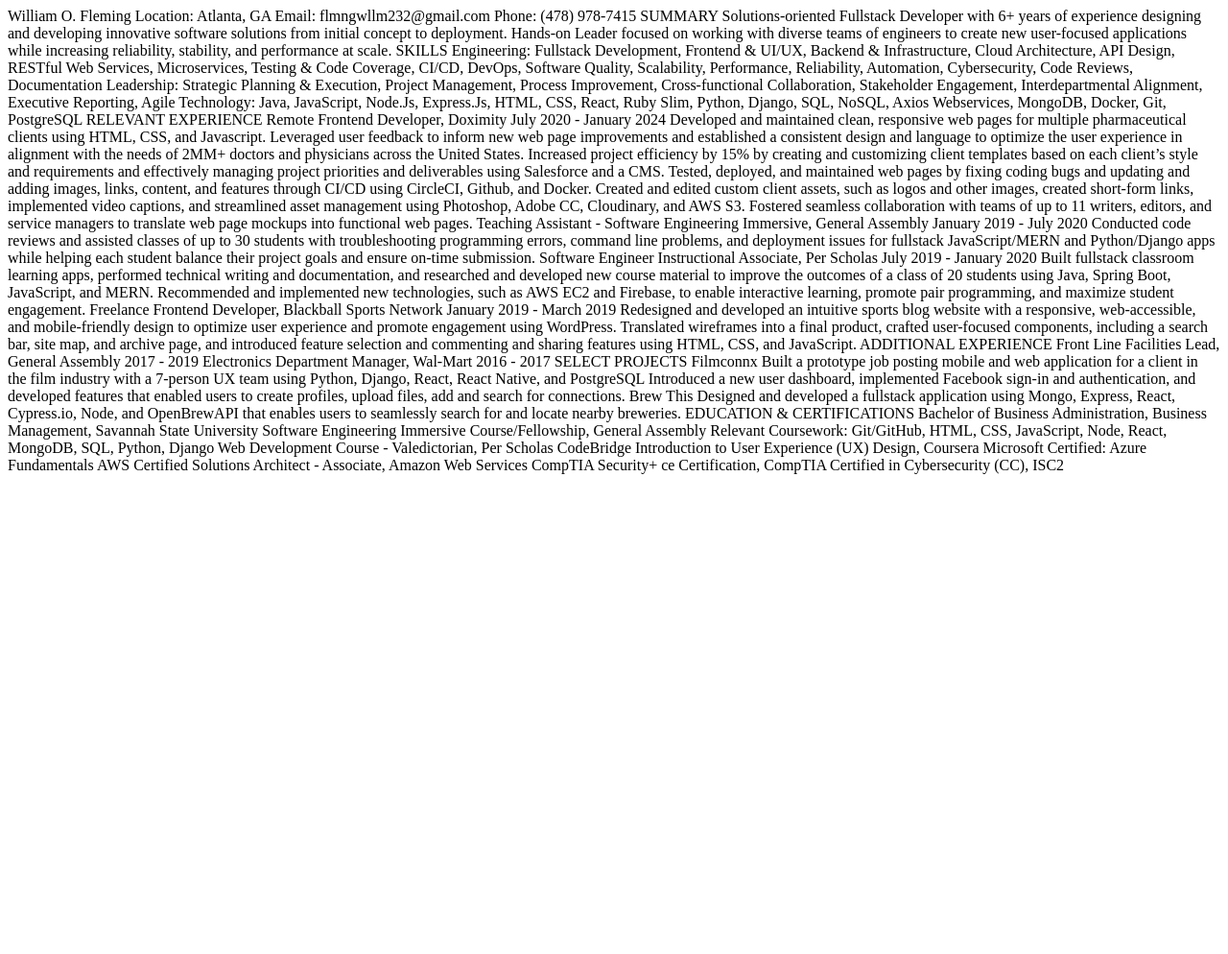
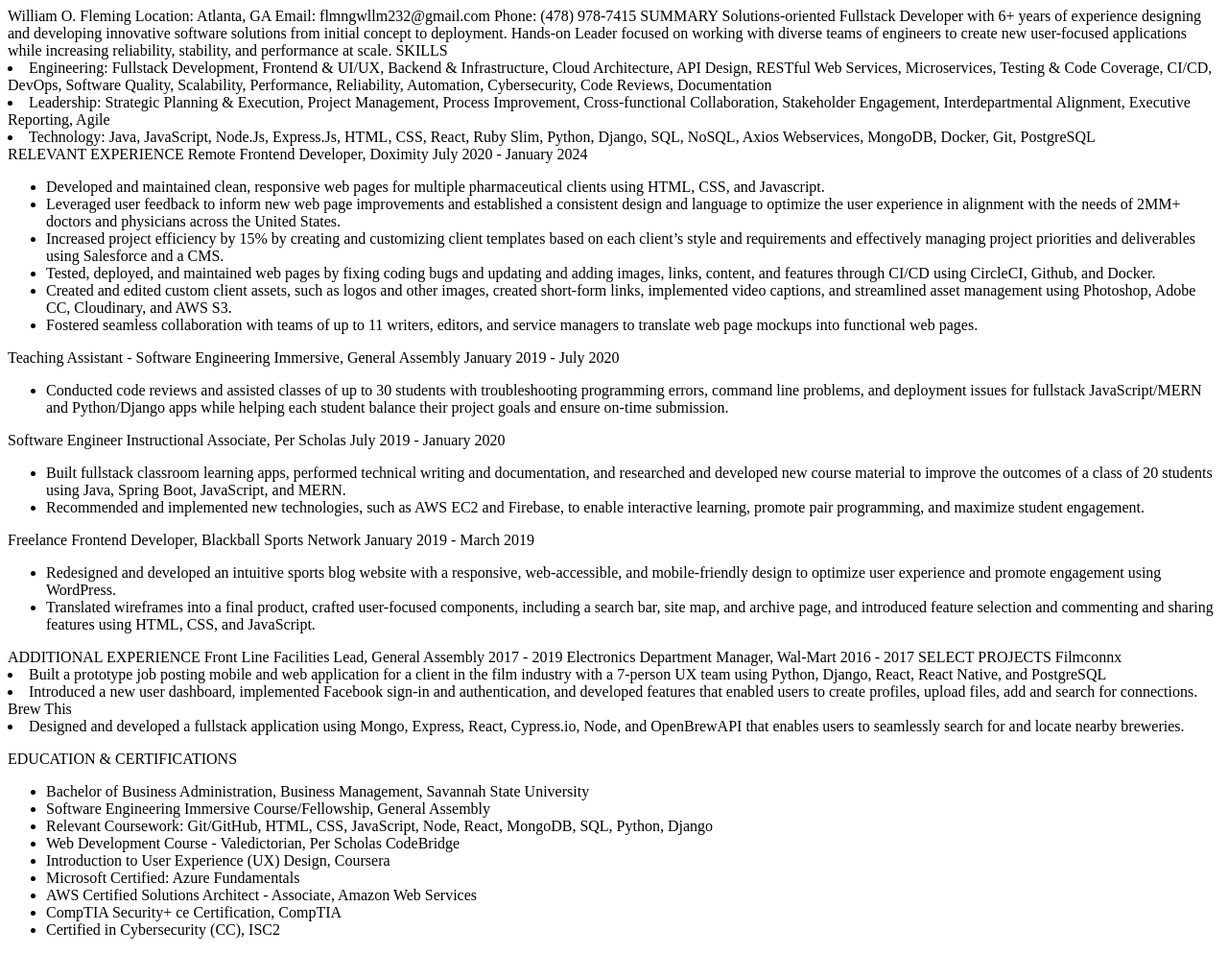
Before and after one commit to flmngwllm/Cloud-Resume, a plain HTML site: page index.html in a window 1280 px wide. Shown: the whole page at 96% size. Before the commit the page ends 800 px from the top, so only its background shows below. Drawn offline with Linux system fonts and the light colour scheme.

Commit message:
added bullet points

```diff
--- a/index.html
+++ b/index.html
@@ -1,6 +1,9 @@
 <!DOCTYPE html>
-<html>
+<html lang="en">
 <head>
+    <meta charset="UTF-8">
+    <meta http-equiv="X-UA-Compatible" content="IE=edge">
+    <meta name="viewport" content="width=device-width, initial-scale=1.0">
     <link rel="stylesheet" href="style.css"/>
     <title>Cloud Resume</title>
 </head>
@@ -13,52 +16,61 @@
     Solutions-oriented Fullstack Developer with 6+ years of experience designing and developing innovative software solutions from initial concept to deployment. Hands-on Leader focused on working with diverse teams of engineers to create new user-focused applications while increasing reliability, stability, and performance at scale.
 
     SKILLS
-    Engineering: Fullstack Development, Frontend & UI/UX, Backend & Infrastructure, Cloud Architecture, API Design, RESTful Web Services, Microservices, Testing & Code Coverage, CI/CD, DevOps, Software Quality, Scalability, Performance, Reliability, Automation, Cybersecurity, Code Reviews, Documentation
-    Leadership: Strategic Planning & Execution, Project Management, Process Improvement, Cross-functional Collaboration, Stakeholder Engagement, Interdepartmental Alignment, Executive Reporting, Agile
-    Technology: Java, JavaScript, Node.Js, Express.Js, HTML, CSS, React, Ruby Slim, Python, Django, SQL, NoSQL, Axios Webservices, MongoDB, Docker, Git, PostgreSQL
+    <li>Engineering: Fullstack Development, Frontend & UI/UX, Backend & Infrastructure, Cloud Architecture, API Design, RESTful Web Services, Microservices, Testing & Code Coverage, CI/CD, DevOps, Software Quality, Scalability, Performance, Reliability, Automation, Cybersecurity, Code Reviews, Documentation</li>
+    <li>Leadership: Strategic Planning & Execution, Project Management, Process Improvement, Cross-functional Collaboration, Stakeholder Engagement, Interdepartmental Alignment, Executive Reporting, Agile</li>
+    <li>Technology: Java, JavaScript, Node.Js, Express.Js, HTML, CSS, React, Ruby Slim, Python, Django, SQL, NoSQL, Axios Webservices, MongoDB, Docker, Git, PostgreSQL</li>
 
     RELEVANT EXPERIENCE
     Remote Frontend Developer, Doximity	July 2020 - January 2024
-    Developed and maintained clean, responsive web pages for multiple pharmaceutical clients using HTML, CSS, and Javascript.
-    Leveraged user feedback to inform new web page improvements and established a consistent design and language to optimize the user experience in alignment with the needs of 2MM+ doctors and physicians across the United States.
-    Increased project efficiency by 15% by creating and customizing client templates based on each client’s style and requirements and effectively managing project priorities and deliverables using Salesforce and a CMS.
-    Tested, deployed, and maintained web pages by fixing coding bugs and updating and adding images, links, content, and features through CI/CD using CircleCI, Github, and Docker.
-    Created and edited custom client assets, such as logos and other images, created short-form links, implemented video captions, and streamlined asset management using Photoshop, Adobe CC, Cloudinary, and AWS S3.
-    Fostered seamless collaboration with teams of up to 11 writers, editors, and service managers to translate web page mockups into functional web pages.
+    <ul>
+    <li>Developed and maintained clean, responsive web pages for multiple pharmaceutical clients using HTML, CSS, and Javascript.</li>
+    <li>Leveraged user feedback to inform new web page improvements and established a consistent design and language to optimize the user experience in alignment with the needs of 2MM+ doctors and physicians across the United States.</li>
+    <li>Increased project efficiency by 15% by creating and customizing client templates based on each client’s style and requirements and effectively managing project priorities and deliverables using Salesforce and a CMS.</li>
+    <li>Tested, deployed, and maintained web pages by fixing coding bugs and updating and adding images, links, content, and features through CI/CD using CircleCI, Github, and Docker.</li>
+    <li>Created and edited custom client assets, such as logos and other images, created short-form links, implemented video captions, and streamlined asset management using Photoshop, Adobe CC, Cloudinary, and AWS S3.</li>
+    <li>Fostered seamless collaboration with teams of up to 11 writers, editors, and service managers to translate web page mockups into functional web pages.</li>
+   </ul>
 
     Teaching Assistant - Software Engineering Immersive, General Assembly	January 2019 - July 2020
-    Conducted code reviews and assisted classes of up to 30 students with troubleshooting programming errors, command line problems, and deployment issues for fullstack JavaScript/MERN and Python/Django apps while helping each student balance their project goals and ensure on-time submission.
+    <ul>
+    <li>Conducted code reviews and assisted classes of up to 30 students with troubleshooting programming errors, command line problems, and deployment issues for fullstack JavaScript/MERN and Python/Django apps while helping each student balance their project goals and ensure on-time submission.</li>
+    </ul>
 
     Software Engineer Instructional Associate, Per Scholas	 July 2019 - January 2020
-    Built fullstack classroom learning apps, performed technical writing and documentation, and researched and developed new course material to improve the outcomes of a class of 20 students using Java, Spring Boot, JavaScript, and MERN.
-    Recommended and implemented new technologies, such as AWS EC2 and Firebase, to enable interactive learning, promote pair programming, and maximize student engagement.
-
+    <ul>
+    <li>Built fullstack classroom learning apps, performed technical writing and documentation, and researched and developed new course material to improve the outcomes of a class of 20 students using Java, Spring Boot, JavaScript, and MERN.</li>
+    <li>Recommended and implemented new technologies, such as AWS EC2 and Firebase, to enable interactive learning, promote pair programming, and maximize student engagement.</li>
+    </ul>
     Freelance Frontend Developer, Blackball Sports Network	January 2019 - March 2019
-    Redesigned and developed an intuitive sports blog website with a responsive, web-accessible, and mobile-friendly design to optimize user experience and promote engagement using WordPress.
-    Translated wireframes into a final product, crafted user-focused components, including a search bar, site map, and archive page, and introduced feature selection and commenting and sharing features using HTML, CSS, and JavaScript.
-
+    <ul>
+    <li>Redesigned and developed an intuitive sports blog website with a responsive, web-accessible, and mobile-friendly design to optimize user experience and promote engagement using WordPress.</li>
+    <li>Translated wireframes into a final product, crafted user-focused components, including a search bar, site map, and archive page, and introduced feature selection and commenting and sharing features using HTML, CSS, and JavaScript.</li>
+    </ul>
     ADDITIONAL EXPERIENCE
     Front Line Facilities Lead, General Assembly	2017 - 2019
     Electronics Department Manager, Wal-Mart	2016 - 2017
 
     SELECT PROJECTS
     Filmconnx
-    Built a prototype job posting mobile and web application for a client in the film industry with a 7-person UX team using Python, Django, React, React Native, and PostgreSQL
-    Introduced a new user dashboard, implemented Facebook sign-in and authentication, and developed features that enabled users to create profiles, upload files, add and search for connections.
+    <li>Built a prototype job posting mobile and web application for a client in the film industry with a 7-person UX team using Python, Django, React, React Native, and PostgreSQL </li>
+    <li>Introduced a new user dashboard, implemented Facebook sign-in and authentication, and developed features that enabled users to create profiles, upload files, add and search for connections.</li>
 
     Brew This
-    Designed and developed a fullstack application using Mongo, Express, React, Cypress.io, Node, and OpenBrewAPI that enables users to seamlessly search for and locate nearby breweries.
-
+    <li>Designed and developed a fullstack application using Mongo, Express, React, Cypress.io, Node, and OpenBrewAPI that enables users to seamlessly search for and locate nearby breweries.</li>
+    <p>
     EDUCATION & CERTIFICATIONS
-    Bachelor of Business Administration, Business Management, Savannah State University
-    Software Engineering Immersive Course/Fellowship, General Assembly
-    Relevant Coursework: Git/GitHub, HTML, CSS, JavaScript, Node, React, MongoDB, SQL, Python, Django
-    Web Development Course - Valedictorian, Per Scholas CodeBridge
-    Introduction to User Experience (UX) Design, Coursera
-    Microsoft Certified: Azure Fundamentals
-    AWS Certified Solutions Architect - Associate, Amazon Web Services
-    CompTIA Security+ ce Certification, CompTIA
-    Certified in Cybersecurity (CC), ISC2
+    <ul>
+    <li>Bachelor of Business Administration, Business Management, Savannah State University</li>
+    <li>Software Engineering Immersive Course/Fellowship, General Assembly</li>
+    <li>Relevant Coursework: Git/GitHub, HTML, CSS, JavaScript, Node, React, MongoDB, SQL, Python, Django</li>
+    <li>Web Development Course - Valedictorian, Per Scholas CodeBridge</li>
+    <li>Introduction to User Experience (UX) Design, Coursera</li>
+    <li>Microsoft Certified: Azure Fundamentals</li>
+    <li>AWS Certified Solutions Architect - Associate, Amazon Web Services</li>
+    <li>CompTIA Security+ ce Certification, CompTIA</li>
+    <li>Certified in Cybersecurity (CC), ISC2</li>
+</ul>
+    </p>
 
 </body>
 </html>
--- a/style.css
+++ b/style.css
@@ -0,0 +1,3 @@
+div {
+    white-space: pre-wrap;
+}
```
